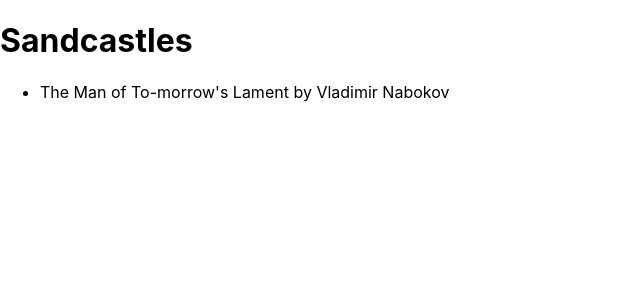
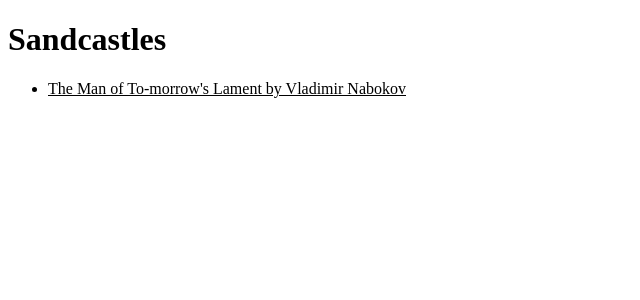
Before and after one commit to sandgraham/sandcastles, a Next.js app: page / in a window 1280 px wide. Shown: the top 300 px of the page, without its empty margins (0-640 px from the left). Built offline with nearby package versions, Linux system fonts and the light colour scheme.

Commit message:
some stripping down of styles

```diff
--- a/styles/globals.css
+++ b/styles/globals.css
@@ -17,21 +17,17 @@
   }
 }
 
+* {
+  box-sizing: border-box;
+}
+
 html,
 body {
+  font-family: 'Times New Roman', Times, serif;
   background: var(--bg);
   color: var(--fg);
-  padding: 0;
-  margin: 0;
-  font-family: -apple-system, BlinkMacSystemFont, Segoe UI, Roboto, Oxygen,
-    Ubuntu, Cantarell, Fira Sans, Droid Sans, Helvetica Neue, sans-serif;
 }
 
 a {
   color: inherit;
-  text-decoration: none;
 }
-
-* {
-  box-sizing: border-box;
-}
```
